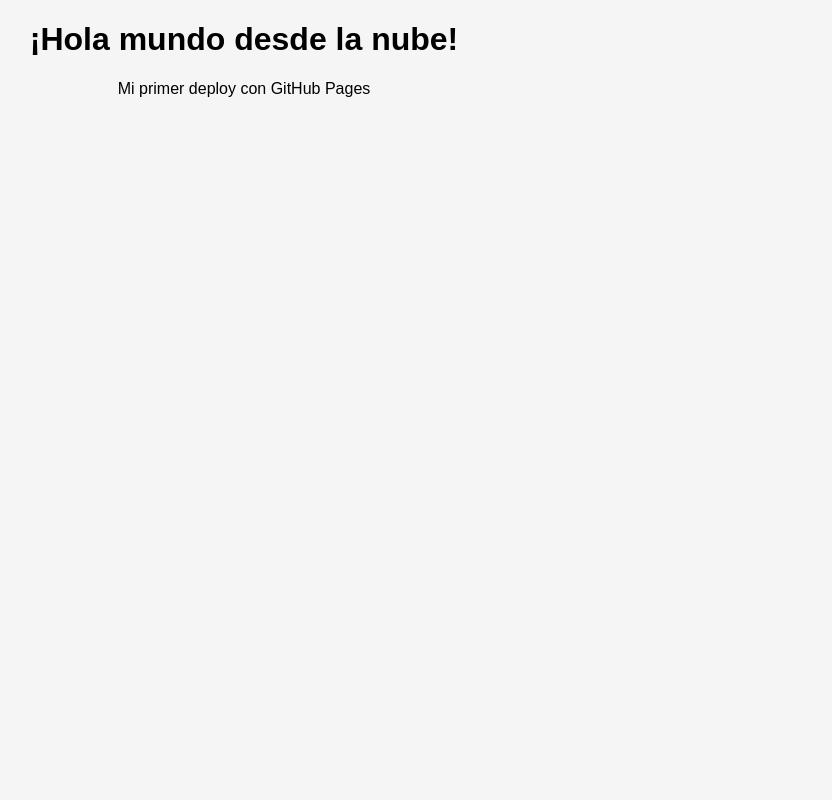
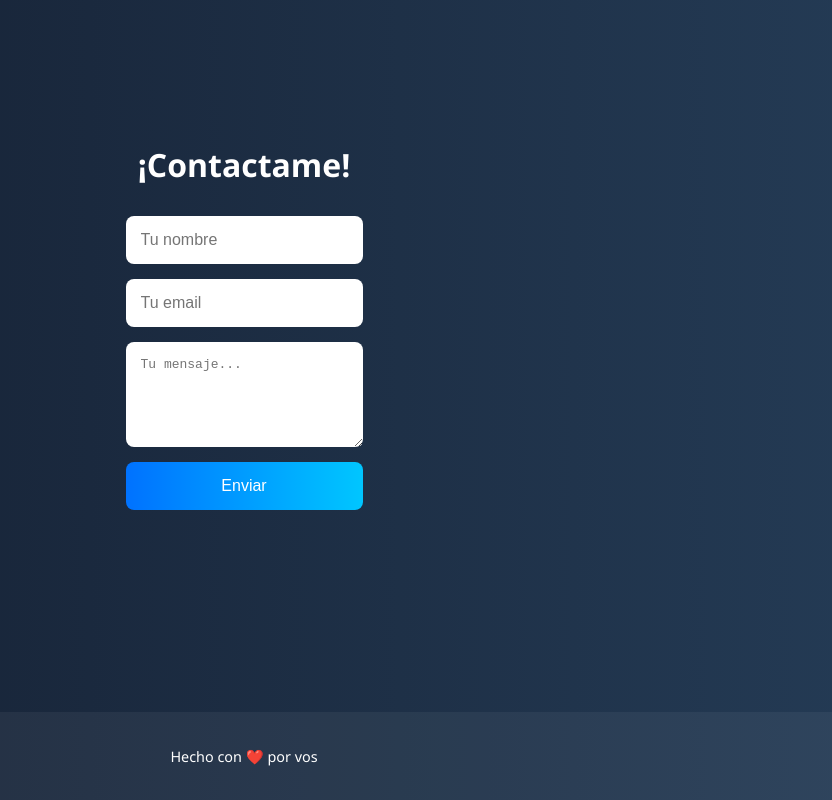
Before and after one commit to Stefaneush/mi-pagina-web, a plain HTML site: page index.html in a window 1280 px wide. Shown: the whole page, without its empty margins (396-1228 px from the left). Drawn offline with Linux system fonts and the light colour scheme.

Commit message:
Agregado formulario de contacto y estilos animados

```diff
--- a/index.html
+++ b/index.html
@@ -1,12 +1,26 @@
 <!DOCTYPE html>
-<html>
+<html lang="es">
 <head>
-  <title>Mi primera página web</title>
+  <meta charset="UTF-8">
+  <title>Contacto</title>
+  <meta name="viewport" content="width=device-width, initial-scale=1.0">
   <link rel="stylesheet" href="style.css">
 </head>
 <body>
-  <h1>¡Hola mundo desde la nube!</h1>
-  <p>Mi primer deploy con GitHub Pages</p>
+  <div class="container">
+    <h1 class="fade-in">¡Contactame!</h1>
+    <form action="https://formspree.io/f/manbjrdd" method="POST" class="form fade-in">
+      <input type="text" name="name" placeholder="Tu nombre" required>
+      <input type="email" name="email" placeholder="Tu email" required>
+      <textarea name="message" rows="5" placeholder="Tu mensaje..." required></textarea>
+      <button type="submit">Enviar</button>
+    </form>
+  </div>
+
+  <footer>
+    <p>Hecho con ❤️ por vos</p>
+  </footer>
+
   <script src="script.js"></script>
 </body>
 </html>
--- a/script.js
+++ b/script.js
@@ -1 +1,3 @@
-console.log("Página cargada correctamente");
+document.querySelector("form").addEventListener("submit", () => {
+  alert("¡Mensaje enviado! Gracias por contactarme.");
+});
--- a/style.css
+++ b/style.css
@@ -1,5 +1,80 @@
 body {
-  font-family: sans-serif;
-  background-color: #f5f5f5;
+  background: linear-gradient(to right, #141e30, #243b55);
+  color: white;
+  font-family: 'Segoe UI', sans-serif;
+  margin: 0;
+  padding: 0;
+  display: flex;
+  flex-direction: column;
+  min-height: 100vh;
+}
+
+.container {
+  padding: 40px;
+  max-width: 600px;
+  margin: auto;
+  animation: slide-in 1s ease-out;
+}
+
+h1 {
   text-align: center;
+  margin-bottom: 30px;
 }
+
+.form {
+  display: flex;
+  flex-direction: column;
+  gap: 15px;
+}
+
+input, textarea {
+  padding: 15px;
+  border: none;
+  border-radius: 8px;
+  font-size: 1em;
+}
+
+button {
+  background: #00c6ff;
+  background: linear-gradient(to right, #0072ff, #00c6ff);
+  border: none;
+  padding: 15px;
+  font-size: 1em;
+  border-radius: 8px;
+  cursor: pointer;
+  color: white;
+  transition: background 0.3s ease;
+}
+
+button:hover {
+  background: linear-gradient(to right, #00c6ff, #0072ff);
+}
+
+footer {
+  margin-top: auto;
+  text-align: center;
+  padding: 20px;
+  background-color: rgba(255, 255, 255, 0.05);
+  font-size: 0.9em;
+}
+
+/* Animaciones */
+@keyframes slide-in {
+  from {
+    transform: translateY(50px);
+    opacity: 0;
+  }
+  to {
+    transform: translateY(0);
+    opacity: 1;
+  }
+}
+
+.fade-in {
+  animation: fadeIn 2s ease;
+}
+
+@keyframes fadeIn {
+  from { opacity: 0; }
+  to { opacity: 1; }
+}
```
